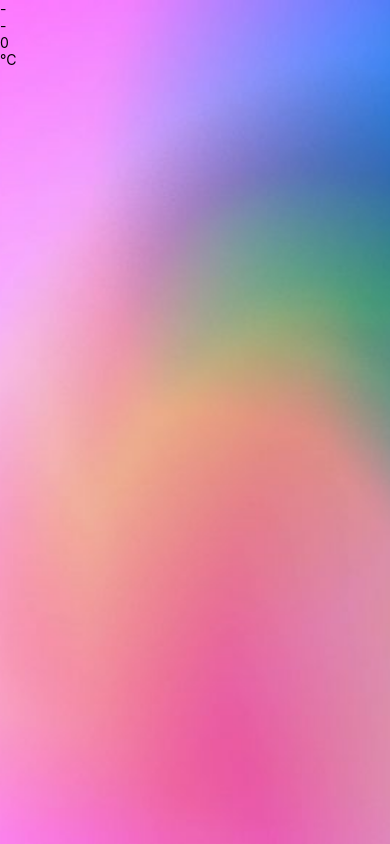
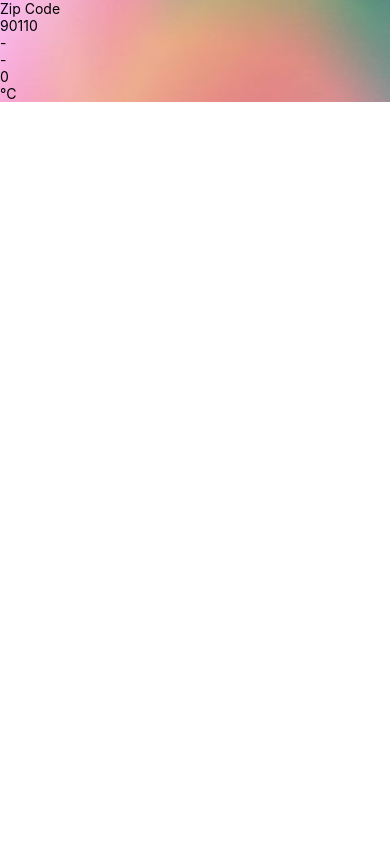
Before and after one commit to 6010110396/lab3sa04, a React Native app: screen / in a window 390 px wide. Built offline with nearby package versions, Linux system fonts and the light colour scheme.

Commit message:
first commit

```diff
--- a/App.js
+++ b/App.js
@@ -1,7 +1,10 @@
-import { StatusBar } from 'expo-status-bar';
 import React from 'react';
 import { StyleSheet, View } from 'react-native';
 import Weather from './Components/Weather';
+import { StatusBar } from 'expo-status-bar';
+import Constants from 'expo-constants';
+
+
 export default function App() {
  const doIt = () => {
  console.log("Hello from console")
@@ -17,9 +20,6 @@ export default function App() {
 
 const styles = StyleSheet.create({
  container: {
- flex: 1,
- backgroundColor: '#fff',
- alignItems: 'center',
- justifyContent: 'center',
+  paddingTop: Constants.statusBarHeight
  },
 });
--- a/Components/Weather.js
+++ b/Components/Weather.js
@@ -10,9 +10,10 @@ export default function Weather(props) {
     })
     return (
         <ImageBackground source={require('../15.jpg')} style={styles.backdrop}>
+            <Text>Zip Code</Text>
+            <Text>{props.zipCode}</Text>
             <Forecast {...forecastInfo}/>
         </ImageBackground>
-
 
 
     )
@@ -21,6 +22,8 @@ export default function Weather(props) {
 
 const styles = StyleSheet.create({
     backdrop:{
+        flexDirection: 'column',
+        justifyContent: 'center',
         width: '100%',
         height: '100%'
 
```
